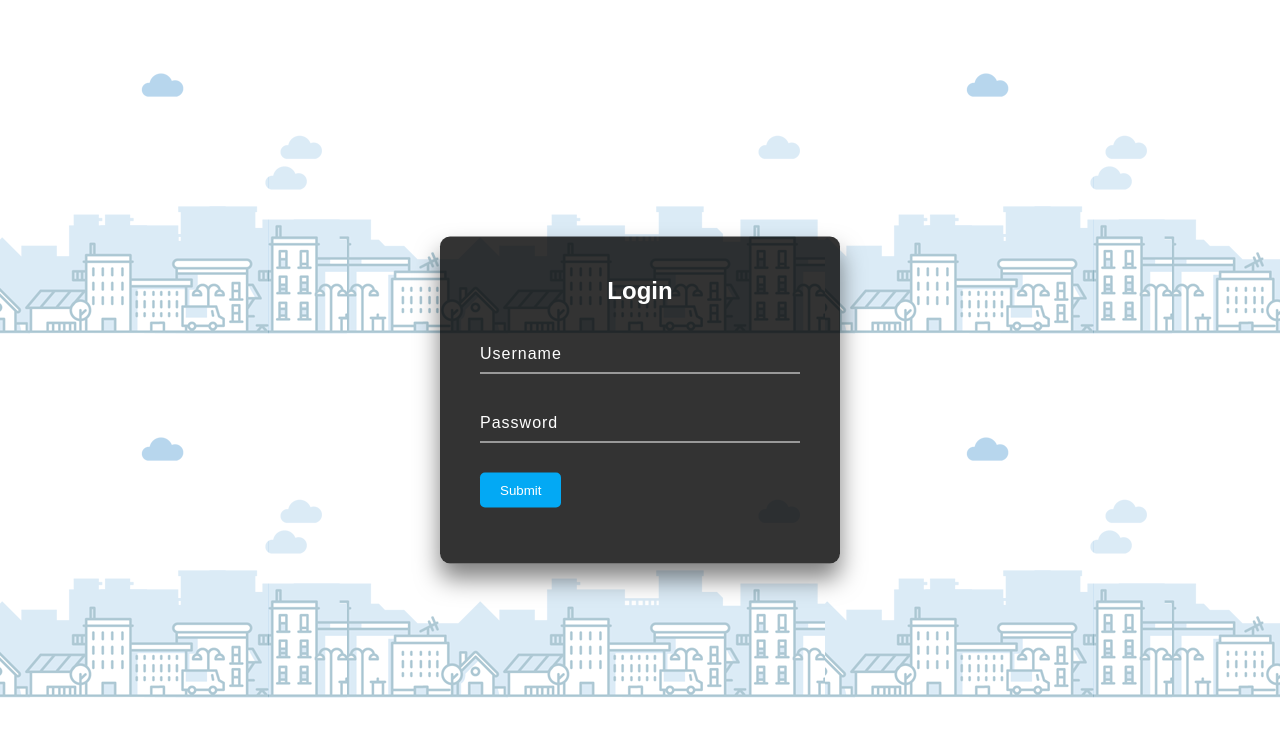
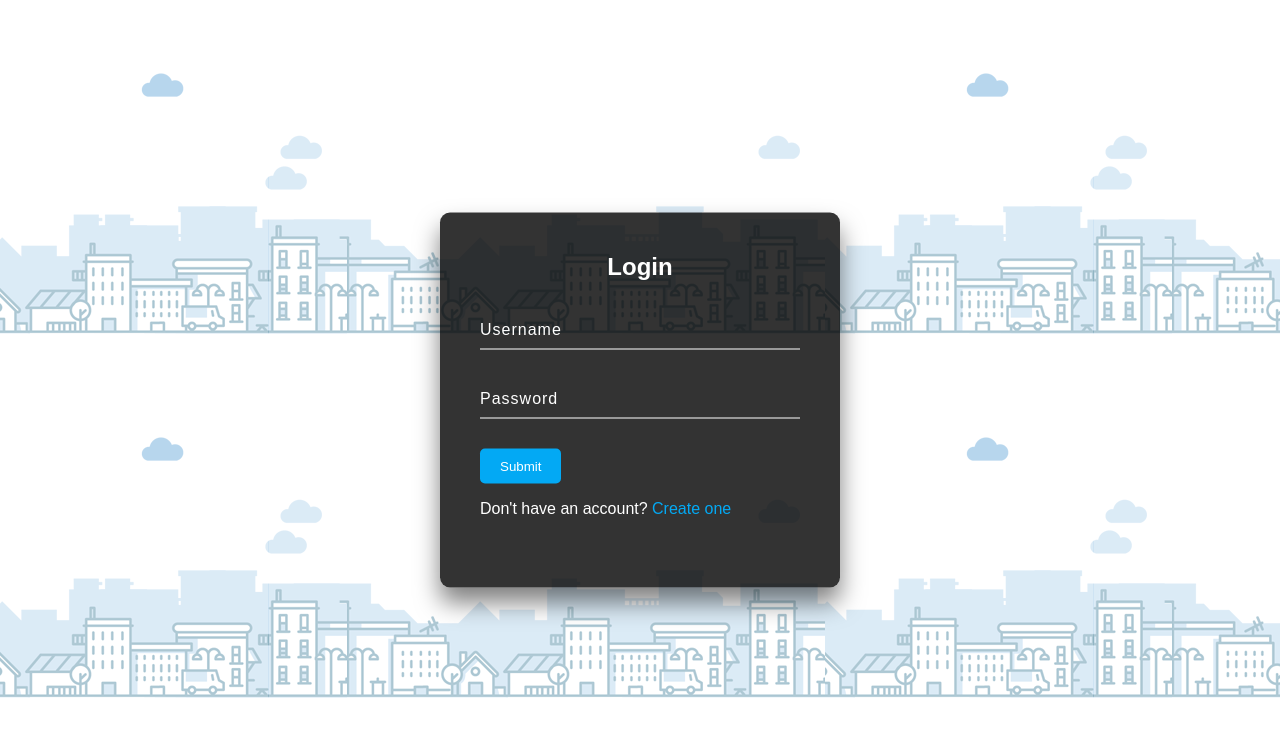
Before and after one commit to ankamdivija/Why5_identifier_tool, a Django app: page /login/ in a window 1280 px wide. Shown: the top 737 px of the page. Run offline with Django 3.2, Linux system fonts and the light colour scheme.

Commit message:
login changes

```diff
--- a/accounts/urls.py
+++ b/accounts/urls.py
@@ -4,6 +4,7 @@ from . import views
 urlpatterns = [
     path('', views.home,name='home'),
     path('login/', views.login,name="login"),
+    path('landingpage/',views.landingpage,name="landingpage"),
     path('signup/', views.signup),
     path('logout/', views.logout),
 ]
--- a/accounts/views.py
+++ b/accounts/views.py
@@ -9,6 +9,12 @@ def home(request):
 def login(request):
     return render(request,'login.html',{})
 
+def landingpage(request):
+	if request.method == 'POST':
+		name = request.POST['userName']
+		password = request.POST['passWord']
+
+
 def signup(request):
     return HttpResponse('Signup page')
 
--- a/static/css/login.css
+++ b/static/css/login.css
@@ -26,6 +26,19 @@ body
 	padding: 0;
 	color: #fff;
 	text-align: center;
+}
+
+.box .down
+{
+	margin:0 0 30px;
+	padding: 0;
+	color: #fff;
+}
+
+.box .down a
+{
+	color: #03a9f4;
+	text-decoration: none;
 }
 
 .box .inputBox
--- a/templates/login.html
+++ b/templates/login.html
@@ -7,17 +7,18 @@
 	<body>
 		<div class="box">
 			<h2>Login</h2>
-			<form>
+			<form action="landingpage">
 				<div class="inputBox">
-					<input type="text" name="" required="">
+					<input type="text" name="userName" required="">
 					<label>Username</label>
 				</div>
 				<div class="inputBox">
-					<input type="password" name="" required="">
+					<input type="password" name="passWord" required="">
 					<label>Password</label>
 				</div>
 				<input type="submit" name="" value="Submit">
 			</form>
+			<div class="down">Don't have an account?  <a href="#">Create one</a></div>
 		</div>
 	</body>
 </html>
```
